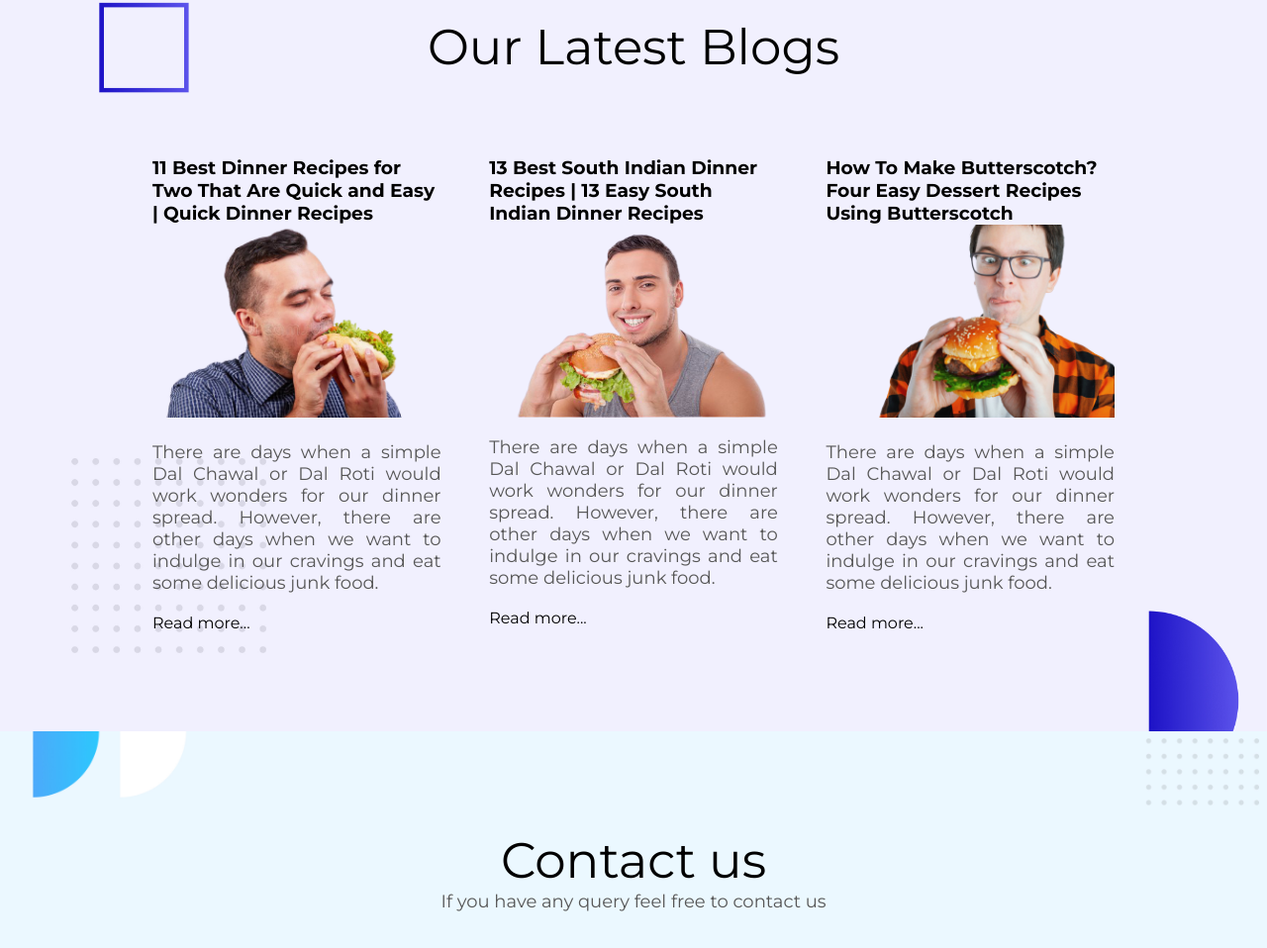
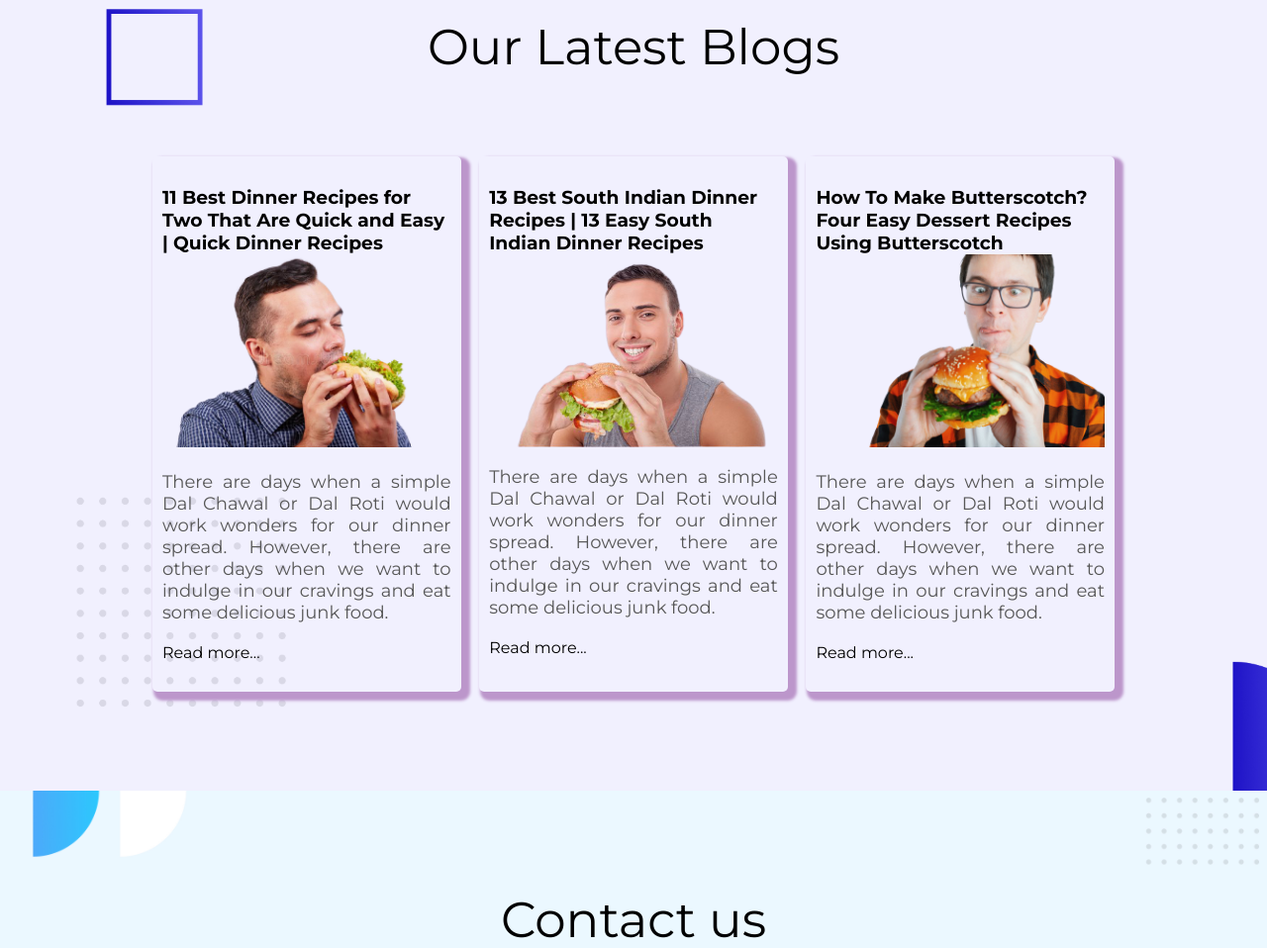
Before and after one commit to softsamiul/foodtoday, a plain HTML site: page index.html in a window 1280 px wide. Shown: the part 2381-3339 px from the top of the page at 99% size. Drawn offline with Linux system fonts and the light colour scheme.

Commit message:
Blog design modified

```diff
--- a/style.css
+++ b/style.css
@@ -296,6 +296,10 @@ h2 {
 }
 .single-item-blog {
     width: 30%;
+    /* border: 2px solid #962CEB; */
+    padding: 30px 10px;
+    border-radius: 5px;
+    box-shadow: 5px 5px 3px 4px rgba(188, 150, 203, 1.0);
 }
 .m-none {
     margin-top: 0;
```
Also changed, not shown: images/shapes/Frame 59.jpg (deleted).
